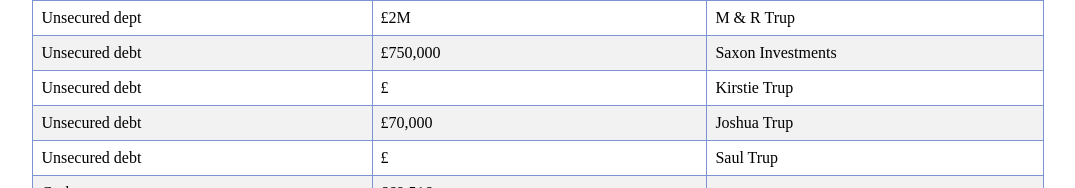
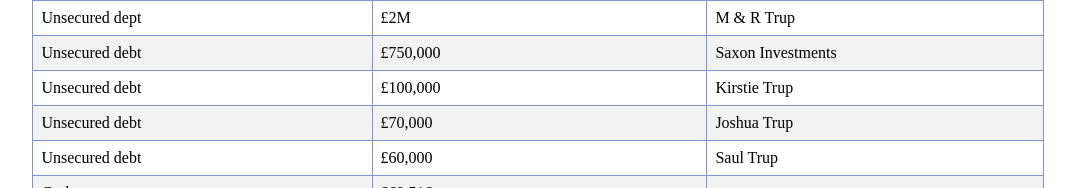
Before and after one commit to Azikcapital/.github.io, a plain HTML site: page index.html in a window 1280 px wide. Shown: the part 612-800 px from the top of the page, without its empty margins (102-1177 px from the left). Drawn offline with Linux system fonts and the light colour scheme.

Commit message:
Add files via upload

```diff
--- a/index.html
+++ b/index.html
@@ -164,7 +164,7 @@
 
         <tr>
             <td>Unsecured debt</td>
-            <td>£ </td>
+            <td>£100,000 </td>
             <td>Kirstie Trup</td>
 
 
@@ -178,7 +178,7 @@
         </tr>
         <tr>
             <td>Unsecured debt</td>
-            <td>£ </td>
+            <td>£60,000 </td>
             <td>Saul Trup</td>
 
 
```
